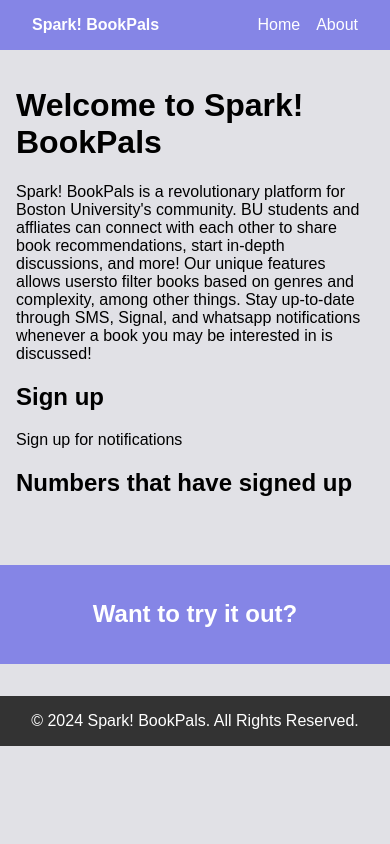
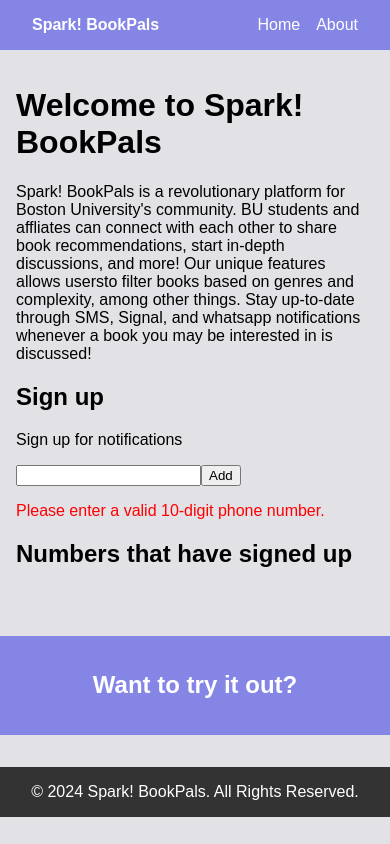
Before and after one commit to NaijunWang/CS391-hw3-react, a React (Vite) app: page / in a window 390 px wide. Built offline with nearby package versions, Linux system fonts and the light colour scheme.

Commit message:
feat: apply webinput component & create and display registered phone list

```diff
--- a/src/pages/Home.jsx
+++ b/src/pages/Home.jsx
@@ -1,7 +1,21 @@
 import "../index.css";
 import { NavBar } from "../components/navbar";
 import { Footer } from "../components/footer";
+import { WebInput } from "../components/webInput";
+import { useState } from "react";
 export function Home() {
+  const [phoneList, setPhoneList] = useState([]);
+
+  function addPhone(newPhone) {
+    setPhoneList([...phoneList, newPhone]);
+  }
+
+  const listItems = [];
+
+  for (let i = 0; i < phoneList.length; i++) {
+    listItems.push(<li key={i}>{phoneList[i]}</li>);
+  }
+
   return (
     <div>
       <NavBar />
@@ -13,10 +27,15 @@
           unique features allows usersto filter books based on genres and complexity,
           among other things. Stay up-to-date through SMS, Signal, and whatsapp notifications
           whenever a book you may be interested in is discussed!
-          </p>
-          <h2>Sign up</h2>
-          <p>Sign up for notifications</p>
-          <h2>Numbers that have signed up</h2>
+        </p>
+        <h2>Sign up</h2>
+        <p>Sign up for notifications</p>
+        <WebInput addPhone={addPhone} />
+        <p className="validation">Please enter a valid 10-digit phone number.</p>
+        <h2>Numbers that have signed up</h2>
+          <ul>
+            {listItems}
+          </ul>
       </div>
       <div className="cta">
         <h2>Want to try it out?</h2>
```
